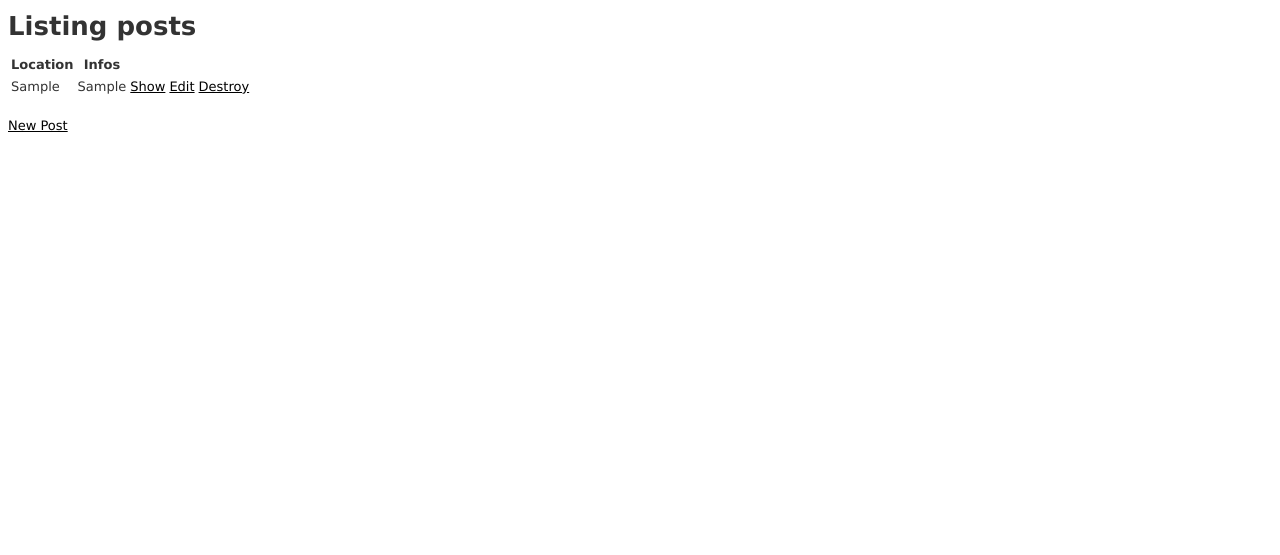
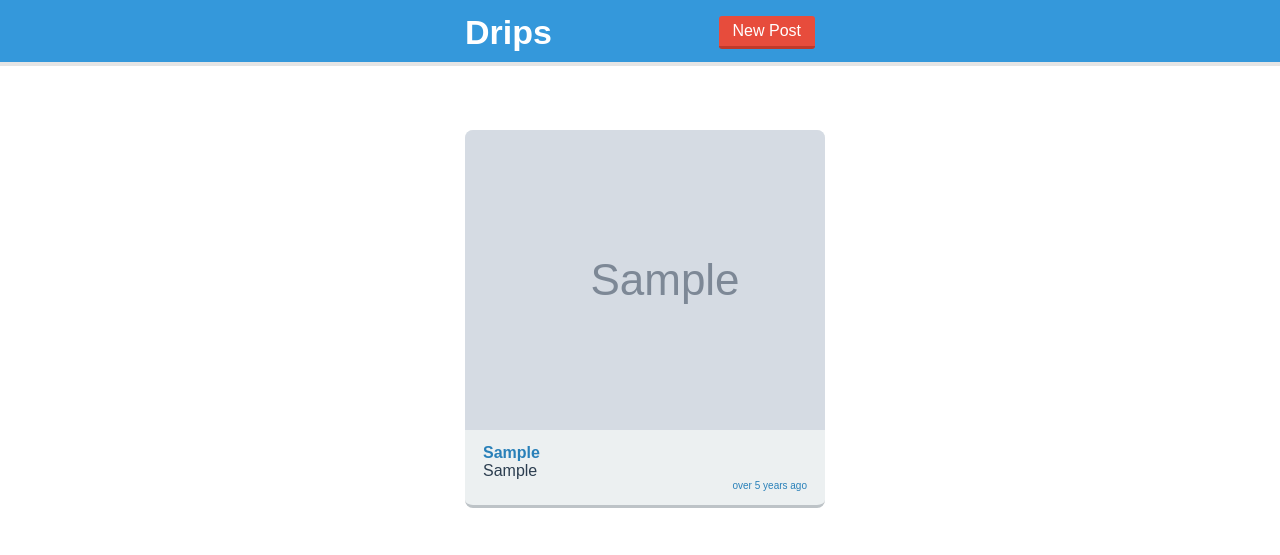
Before and after one commit to MathieuRbrt/drips, a Rails app: page /posts in a window 1280 px wide. Shown: the top 555 px of the page. Run offline with Rails 7, Linux system fonts and the light colour scheme; tables that the repository leaves empty hold one stand-in row (values such as "Sample post"); grey boxes marked "Sample" are stand-in pictures; style sheets or scripts are compiled from the project's sources; parts of the project's set-up code (start-up, migrations or seed data) failed here and were passed over; some libraries are stand-ins or nearby versions.

Commit message:
Views temporary style

```diff
--- a/app/assets/javascripts/posts.js.coffee
+++ /dev/null
@@ -1,3 +0,0 @@
-# Place all the behaviors and hooks related to the matching controller here.
-# All this logic will automatically be available in application.js.
-# You can use CoffeeScript in this file: http://coffeescript.org/
--- a/app/assets/stylesheets/application.css
+++ b/app/assets/stylesheets/application.css
@@ -1,15 +1,112 @@
-/*
- * This is a manifest file that'll be compiled into application.css, which will include all the files
- * listed below.
- *
- * Any CSS and SCSS file within this directory, lib/assets/stylesheets, vendor/assets/stylesheets,
- * or vendor/assets/stylesheets of plugins, if any, can be referenced here using a relative path.
- *
- * You're free to add application-wide styles to this file and they'll appear at the bottom of the
- * compiled file so the styles you add here take precedence over styles defined in any styles
- * defined in the other CSS/SCSS files in this directory. It is generally better to create a new
- * file per style scope.
- *
- *= require_tree .
- *= require_self
- */
+body {
+	margin: 0;
+	padding: 0;
+	font-family: "Proxima Nova", sans-serif;
+}
+
+.admin {
+	display: none;
+}
+
+.post:hover .admin {
+	display: inline;
+}
+
+.btn {
+	display: inline-block;
+	line-height: 30px;
+	height:30px;
+	background-color: #e74c3c;
+	color: white;
+	padding: 0 14px;
+	border-radius: 3px;
+	text-decoration: none;
+	border-bottom: 3px solid #c0392b;
+}
+
+.btn.newpost {
+	float: right;
+	margin-top: -40px;
+}
+
+.btn.newpost:active {
+	float: right;
+	margin-top: -38px;
+	border-bottom: 1px solid #c0392b;
+}
+
+#header {
+	width: 100%;
+	height: 62px;
+	background-color: #3498db;
+	position: fixed;
+	top:0;
+	z-index: 10;
+	box-shadow: 2px 0 0px 4px rgba(0,0,0,0.1);
+}
+
+#header-container {
+	width: 350px;
+	margin: auto;
+	color: white;
+	line-height: 48px;
+	margin-top: 8px;
+}
+
+#header-container h1 {
+margin: 0;
+font-size: 34px;
+}
+
+
+#page-container {
+	width: 350px;
+	margin: auto;
+	margin-top:130px;
+}
+
+
+
+
+.post a, .post a:visited{
+	text-decoration: none;
+	color: #2980b9;
+}
+
+.post a:hover, .post a:active{
+	color: #3498db;
+	text-decoration: none;
+	border: none;
+	background-color: none;
+}
+
+
+.post {
+	position: relative;
+	width:360px;
+	border-radius: 8px;
+	overflow: hidden;
+	margin-bottom: 30px;
+	background-color:#ecf0f1;
+	border-bottom: 3px solid #bdc3c7;
+}
+.post img{
+	margin: 0;
+	padding: 0;
+}
+.post .post-actions{
+	text-align: right;
+	font-size: 10px;
+}
+
+
+.post .post-infos {
+	color: #2c3e50;
+	padding: 10px 18px 14px 18px;
+}
+
+.post .post-infos h3{
+	margin: 0;
+	padding: 0;
+	font-size: 16px;
+}
--- a/app/assets/stylesheets/posts.css.scss
+++ /dev/null
@@ -1,3 +0,0 @@
-// Place all the styles related to the posts controller here.
-// They will automatically be included in application.css.
-// You can use Sass (SCSS) here: http://sass-lang.com/
--- a/app/assets/stylesheets/scaffolds.css.scss
+++ b/app/assets/stylesheets/scaffolds.css.scss
@@ -21,11 +21,10 @@ pre {
 a {
   color: #000;
   &:visited {
-    color: #666;
+    color: #2c3e50;
   }
   &:hover {
-    color: #fff;
-    background-color: #000;
+    color: #3498db;
   }
 }
 
--- a/app/views/layouts/application.html.erb
+++ b/app/views/layouts/application.html.erb
@@ -7,8 +7,18 @@
   <%= csrf_meta_tags %>
 </head>
 <body>
+	<div id="header">
+		<div id="header-container">
+			<h1>Drips</h1>
+			<%= link_to 'New Post', new_post_path, class: "btn newpost" %>
+		</div>
+	</div>
 
-<%= yield %>
+	<div id="page-container">
+		<%= yield %>
+	</div>
+
+
 
 </body>
 </html>
--- a/app/views/posts/index.html.erb
+++ b/app/views/posts/index.html.erb
@@ -1,27 +1,17 @@
-<h1>Listing posts</h1>
-
-<table>
-  <thead>
-    <tr>
-      <th>Location</th>
-      <th>Infos</th>
-      <th colspan="3"></th>
-    </tr>
-  </thead>
-
-  <tbody>
     <% @posts.each do |post| %>
-      <tr>
-        <td><%= post.location %></td>
-        <td><%= post.infos %></td>
-        <td><%= link_to 'Show', post %></td>
-        <td><%= link_to 'Edit', edit_post_path(post) %></td>
-        <td><%= link_to 'Destroy', post, method: :delete, data: { confirm: 'Are you sure?' } %></td>
-      </tr>
+      <div class="post">
+        <%= link_to image_tag(post.picture.url(:small)), post %>
+        <div class="post-infos">
+            <h3><%= link_to post.location, post %><br></h3>
+            <%= post.infos %><br>
+            <div class="post-actions">
+                <%= link_to time_ago_in_words(post.created_at) + " ago", post %>
+                <div class="admin"> |
+                    <%= link_to 'Edit', edit_post_path(post) %> |  <%= link_to 'Destroy', post, method: :delete, data: { confirm: 'Are you sure?' } %>
+                </div>
+            </div>
+        </div>
+      </div>
     <% end %>
-  </tbody>
-</table>
 
 <br>
-
-<%= link_to 'New Post', new_post_path %>
```
Also changed, not shown: app/views/posts/show.html.erb (+11 -14 lines), 5 other files.
